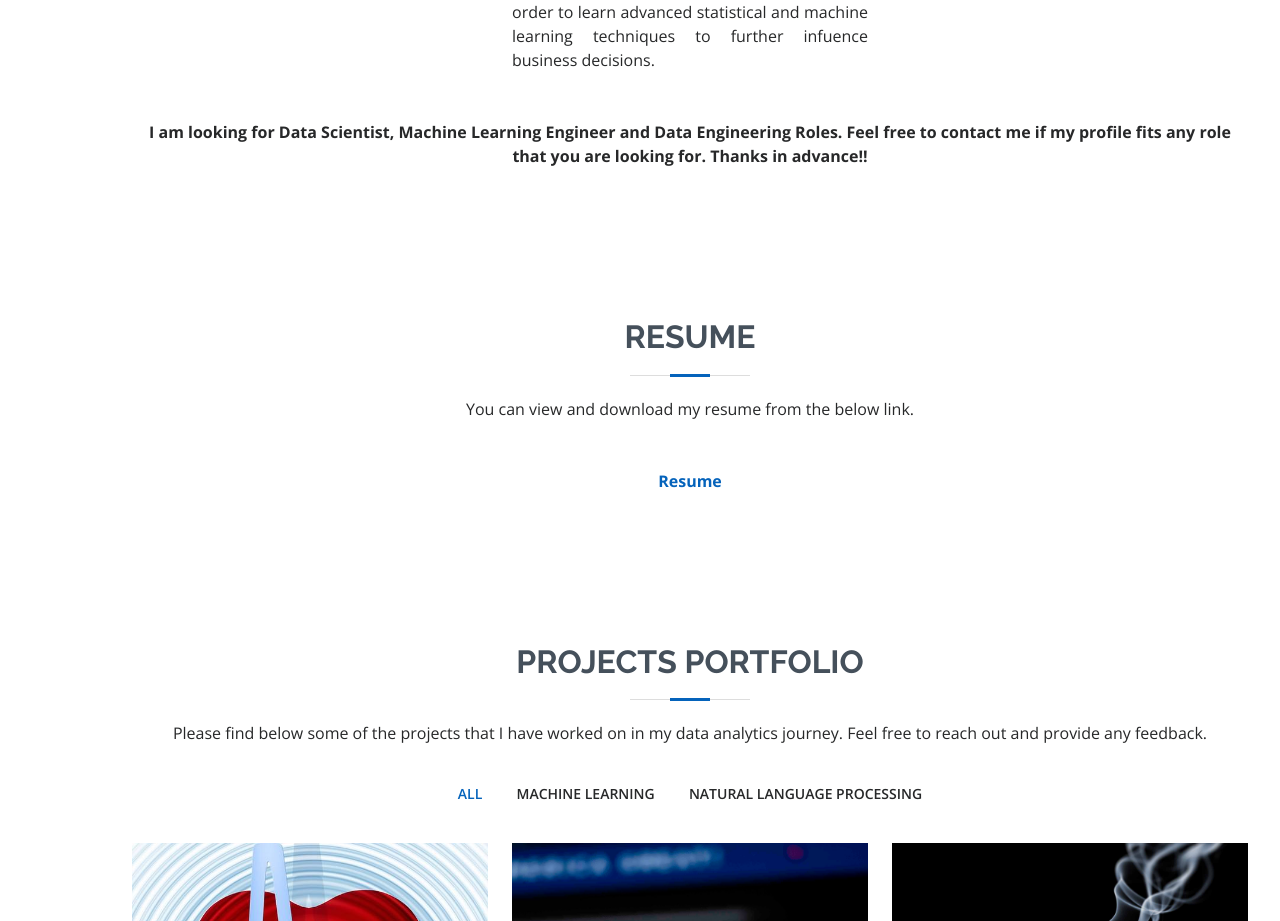
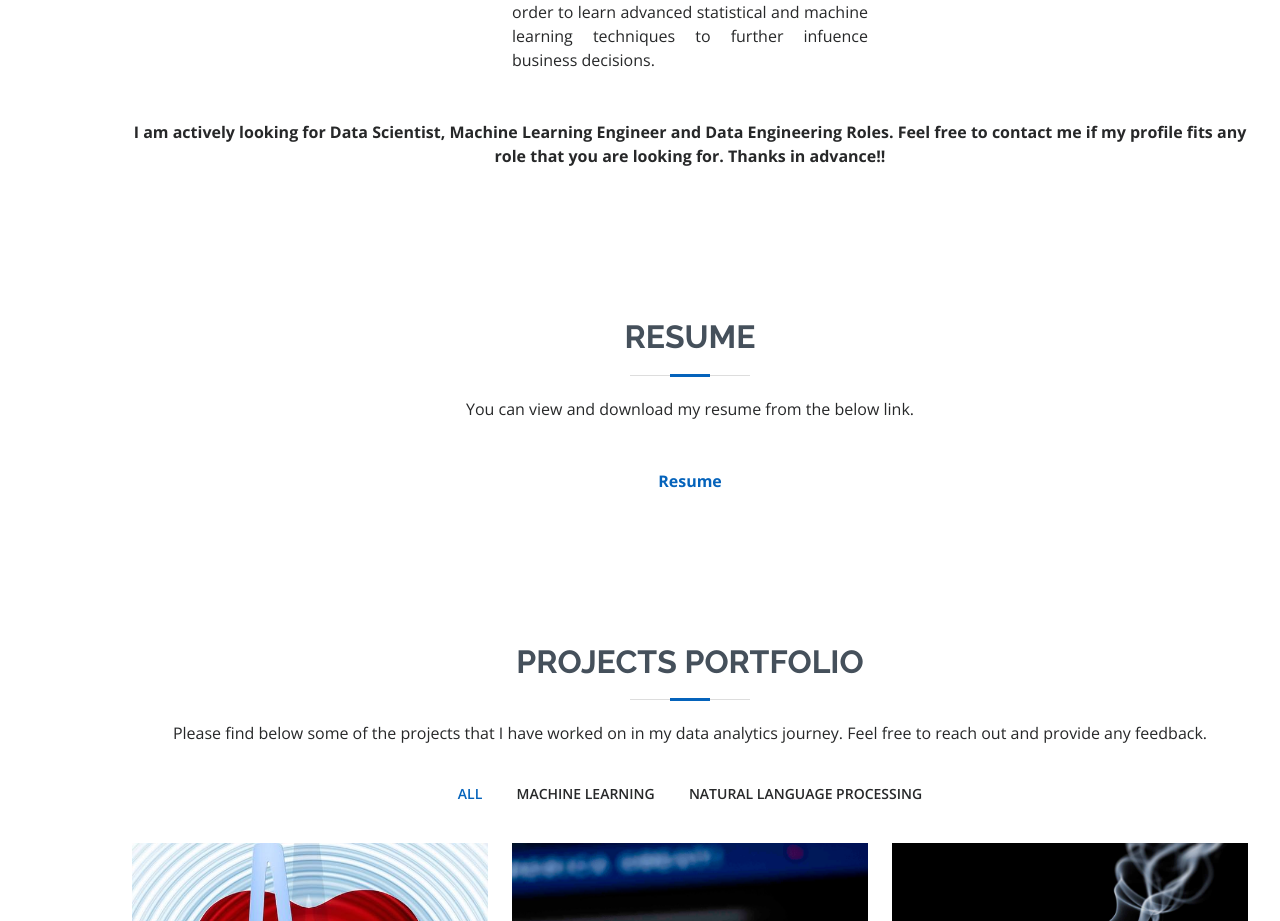
Before and after one commit to NittalaAditya/Nittala.Aditya.github.io, a plain HTML site: page index.html in a window 1280 px wide. Shown: the part 1466-2387 px from the top of the page. Drawn offline with nearby package versions, Linux system fonts and the light colour scheme.

Commit message:
Update index.html

```diff
--- a/index.html
+++ b/index.html
@@ -103,7 +103,7 @@
               </div>
             </div>
             <p><br></br><b>
-              I am looking for Data Scientist, Machine Learning Engineer and Data Engineering Roles. Feel free to contact me if my profile fits any role that you are looking for. Thanks in advance!!
+              I am actively looking for Data Scientist, Machine Learning Engineer and Data Engineering Roles. Feel free to contact me if my profile fits any role that you are looking for. Thanks in advance!!
             </b></p>
           </div>
         </div>
```
